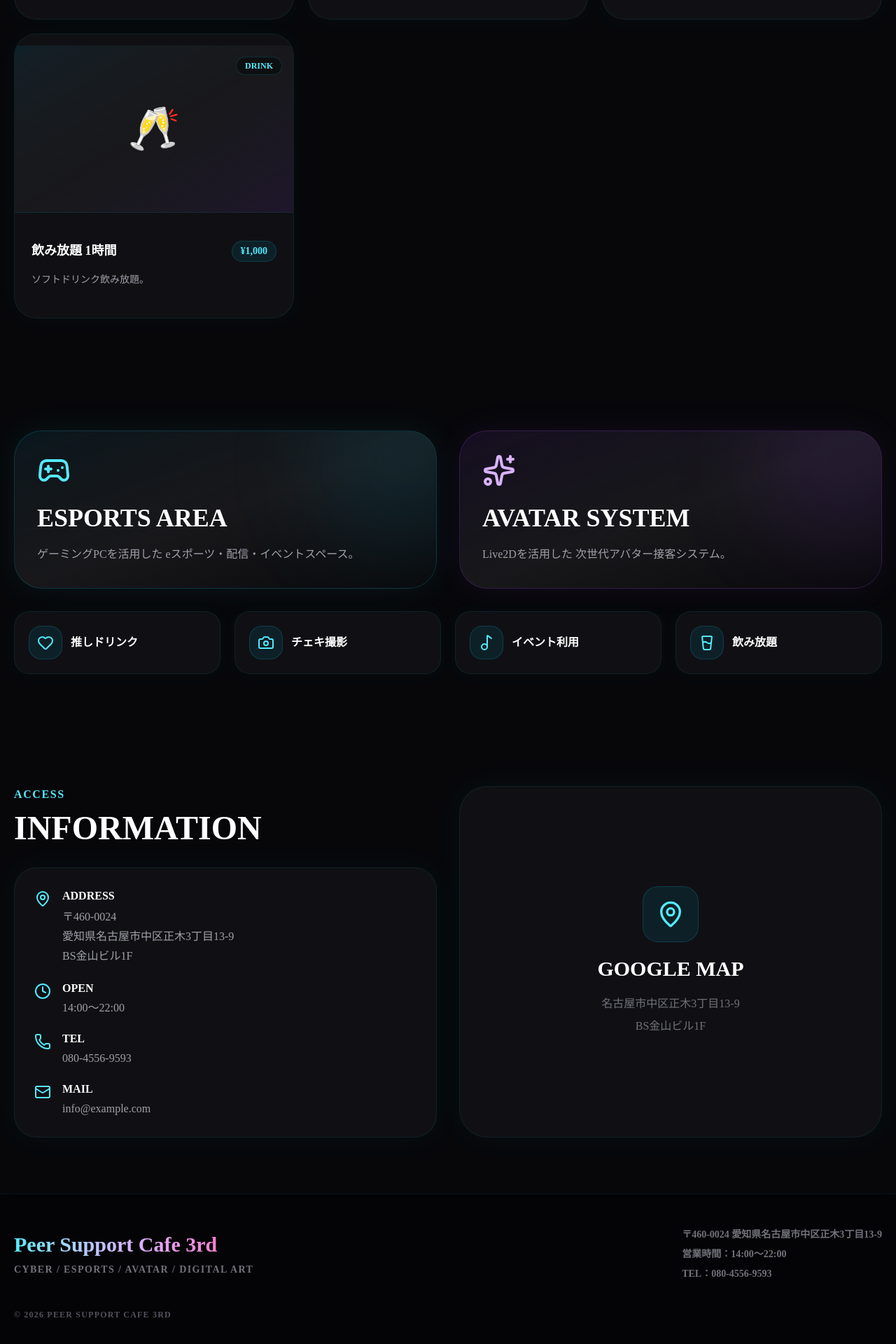
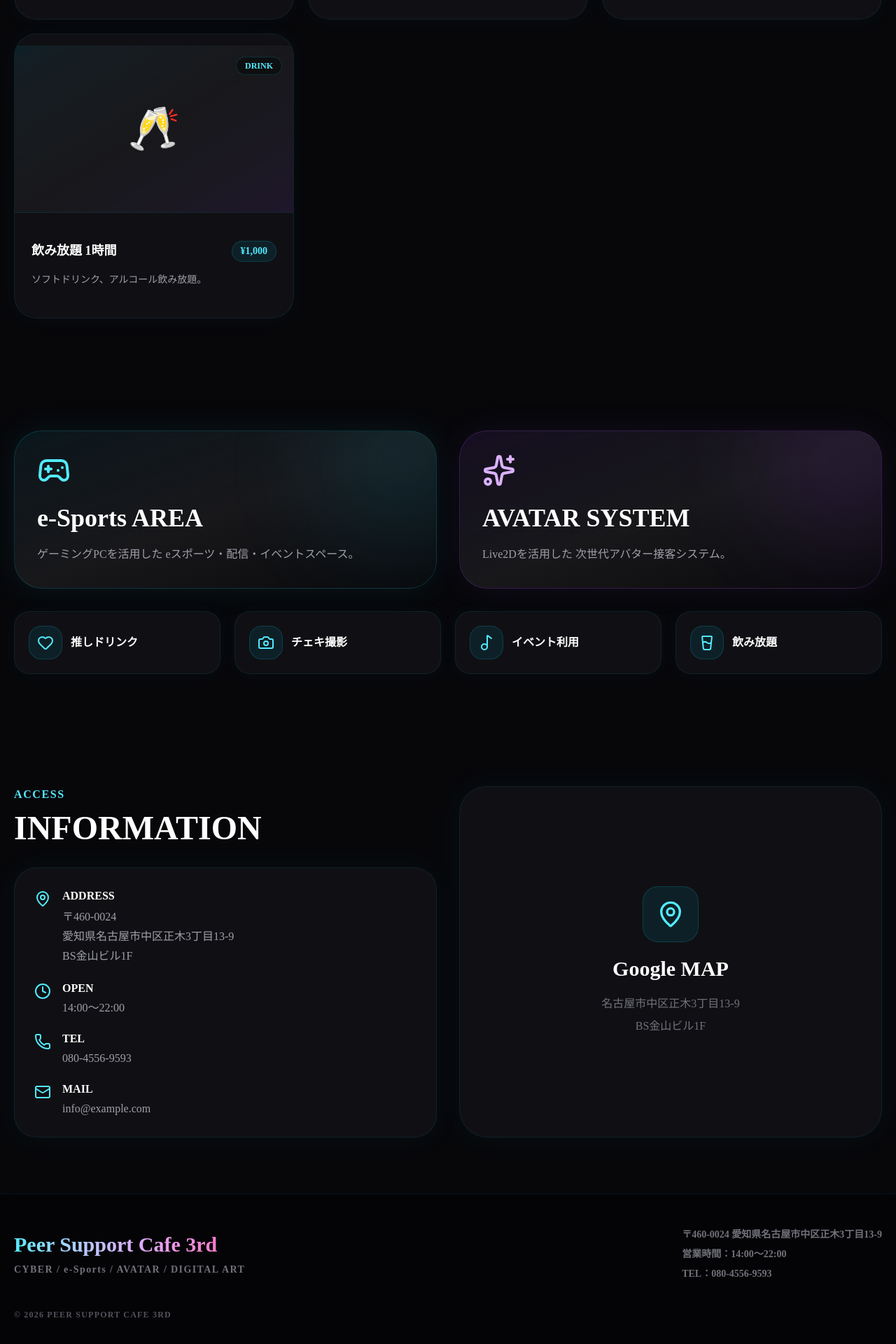
Before and after one commit to yune01010102-sketch/3rd-cafe, a Next.js app: page / in a window 1280 px wide. Shown: the part 2927-4847 px from the top of the page at 70% size. Built offline with nearby package versions, Linux system fonts and the light colour scheme.

Commit message:
update homepage

```diff
--- a/app/page.tsx
+++ b/app/page.tsx
@@ -91,7 +91,7 @@ export default function ThirdCafeHomepage() {
       category: "DRINK",
       name: "飲み放題 1時間",
       price: "¥1,000",
-      desc: "ソフトドリンク飲み放題。",
+      desc: "ソフトドリンク、アルコール飲み放題。",
       icon: "🥂",
     },
   ];
@@ -416,7 +416,7 @@ export default function ThirdCafeHomepage() {
             <Gamepad2 className="relative h-12 w-12 text-cyan-300" />
 
             <h2 className="relative mt-6 text-4xl font-black">
-              ESPORTS AREA
+              e-Sports AREA
             </h2>
 
             <p className="relative mt-4 leading-8 text-zinc-400">
@@ -548,7 +548,7 @@ export default function ThirdCafeHomepage() {
               </div>
 
               <p className="mt-5 text-3xl font-black">
-                GOOGLE MAP
+                Google MAP
               </p>
 
               <p className="mt-4 leading-8 text-zinc-500">
@@ -570,7 +570,7 @@ export default function ThirdCafeHomepage() {
             </p>
 
             <p className="mt-2 text-sm font-semibold tracking-widest text-zinc-500">
-              CYBER / ESPORTS / AVATAR / DIGITAL ART
+              CYBER / e-Sports / AVATAR / DIGITAL ART
             </p>
           </div>
 
```
